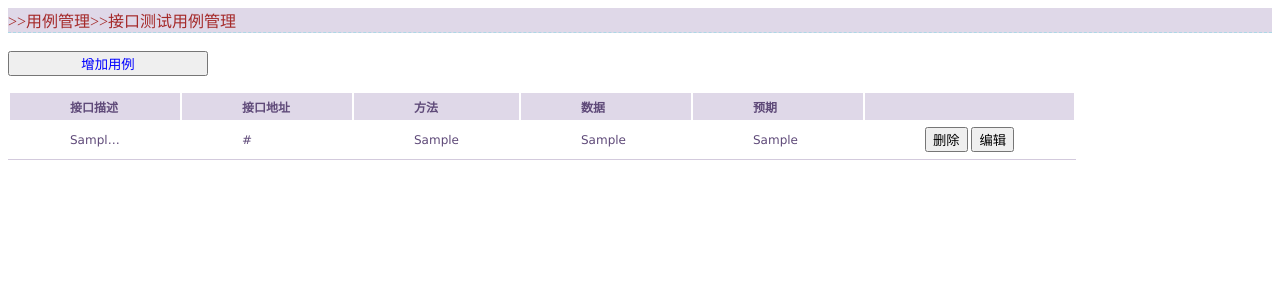
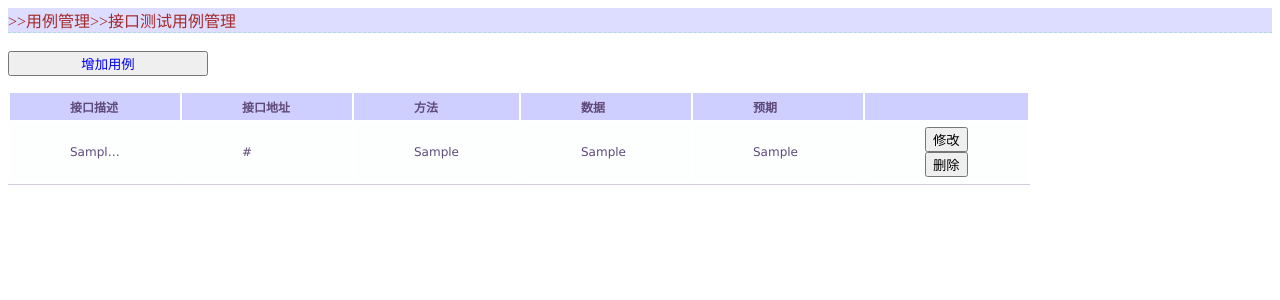
Before and after one commit to xzdylyh/AMTP, a Django app: template templates/iface.html in a window 1280 px wide. Shown: the top 300 px of the page. Run offline with Django 3.2, Linux system fonts and the light colour scheme; the template is opened without the code that fills it: most values are stand-ins (such as "Sample title", 1, 10 or a date in 2020); parts of the project's set-up code (start-up, migrations or seed data) failed here and were passed over.

```diff
--- a/amt/views.py
+++ b/amt/views.py
@@ -18,7 +18,7 @@ def case_manage_iface(request):
         if namebtn == "删除":
             case_interface_table.objects.filter(id=caseid).delete()
 
-        elif namebtn =="编辑":
+        elif namebtn =="修改":
             pass
         else: #插入
             desc = request.POST.get('idesc')
--- a/templates/iface.html
+++ b/templates/iface.html
@@ -6,7 +6,8 @@
     <style type="text/css">
         #mainDiv{
             border-bottom: 1px dashed   lightblue;
-            background: rgb(223, 216, 232);
+            /*background: rgb(223, 216, 232);*/
+            background:#DDDDFF;
         }
         #labelfont{
             width:20px;
@@ -59,14 +60,17 @@
         }
 
         #table-1 th{
-        background: rgb(223, 216, 232)
+        /*background: rgb(223, 216, 232)*/
+        background:#CECEFF;
         }
         /* Alternating background colors */
         #table-1 tr:nth-child(even) {
-        background: rgb(223, 216, 232)
+        /*background: rgb(223, 216, 232)*/
+        background:#DDDDFF;
         }
         #table-1 tr:nth-child(odd) {
-        background: #FFF
+        /*background: #FFF  skyblue*/
+        background:#FDFFFF;
         }
 
         /*表格内容超长显示省略号*/
@@ -106,9 +110,15 @@
         }
 
         .divtest{
-            border:1px solid red;
+            /*border:1px solid red;*/
             float:left;
         }
+        .divtest h4{
+            font-family: 'Heiti SC', 'Microsoft YaHei';
+            color: blue;
+            text-align:center;
+        }
+
     </style>
     <script>
         <!--get document id object -->
@@ -227,17 +237,12 @@
                    <div class="MHover" title="{{case.ICase_ExResult}}">{{case.ICase_ExResult}}</div>
                 </td>
                 <td>
-                        <input id="dbtn{{case.id}}" name="dbtn" type="button" value="删除"/>
-                        <input id="ebtn{{case.id}}" name="dbtn" type="button" onclick="openLogin()" value="编辑"/>
-                    <!--
+                    <input id="ebtn{{case.id}}" name="dbtn" type="button" onclick="openLogin()" value="修改"/>
                     <form id="deloredit" method="post">
                         <input id="dbtn{{case.id}}" name="dbtn" type="submit" value="删除"/>
-                        <input id="ebtn{{case.id}}" name="dbtn" type="button" onclick="openLogin()" value="编辑"/>
                         <input name="caseid" type="hidden" value="{{case.id}}"/>
-
                         {%csrf_token%}
                     </form>
-                    -->
                 </td>
             </tr>
             {% endfor %}
@@ -247,11 +252,45 @@
     <div id=back style="display:none;POSITION:absolute;left:0;top:0;width:100%;height:100%;background-color:rgba(255,255,255,0.5);filter:alpha(opacity=60);"></div>
     <div id=win style="display:none; POSITION:absolute; left:50%; top:50%; width:500px; height:300px; margin-left:-300px; margin-top:-300px; border:4px solid lightblue; background-color:#edf; text-align:center;">
         <div>
-            <div class="divtest" style="margin:0px 0px 0px 180px;">
-                <h3>编辑测试用例</h3><br>
+            <div class="divtest" style="left:100%;width:100%;">
+                <h4>>>接口测试用例管理>>编辑测试用例</h4>
+                <hr style="height:5px;border:none;border-top:5px groove skyblue;" />
             </div>
-            <div class="divtest" style="margin:180px 0px 0px 240px;">
-                <input name="close" type="button" value="取消" onclick="closeLogin()">
+            <div class="divtest" style="margin:-5px 0px 0px 0px;">
+                <div class="divtest" style="margin:0px 0px 0px 17px;">
+                    <label>url:</label><input name="eurl" type="text"/>
+                    <label>描述:</label><input name="edesc" type="text"/>
+                    <br>
+                </div>
+                <div class="divtest" style="margin:10px 0px 0px 16px;">
+                    <label>方法:</label>
+                    <select name="emethod">
+                        <option value="0">POST</option>
+                        <option value="1">GET</option>
+                    </select>
+                </div>
+                <div class="divtest" style="margin:10px 0px 0px 87px;">
+                    <label>类型:</label>
+                    <select name="etype">
+                        <option value="0">HTTP</option>
+                        <option value="1">WebService</option>
+                    </select>
+                    <br>
+                </div>
+                <div class="divtest" style="margin:10px 0px 0px 15px;">
+                      <label>数据:</label>
+                      <textarea name="edata" class="dataarea"></textarea>
+                </div>
+                <div class="divtest" style="margin:10px 0px 0px 15px;">
+                      <label>预期:</label>
+                      <textarea name="eresult" class="dataarea"></textarea>
+                </div>
+                <div class="divtest" style="margin:3px 0px 0px 130px;">
+                    <input name="confirm" type="button" value="确认" style="width:80px;"/>
+                </div>
+                <div class="divtest" style="margin:-22px 0px 0px 230px;">
+                    <input name="close" type="button" value="取消" style="width:80px;" onclick="closeLogin()"/>
+                </div>
             </div>
         </div>
     </div>
```
Also changed, not shown: templates/casemanage.html (+14 -1 lines).
